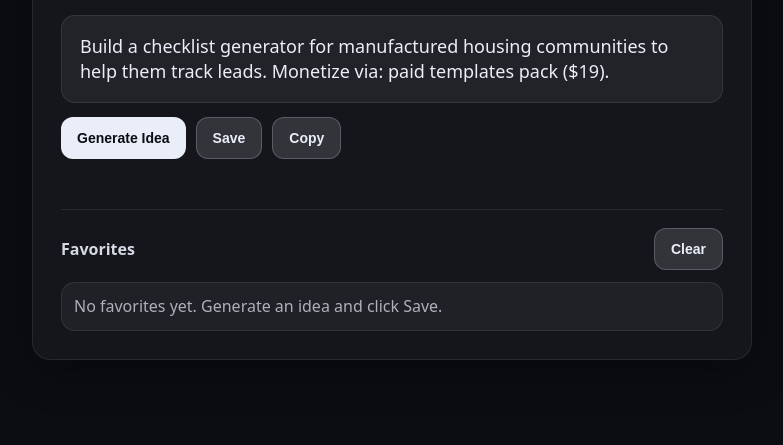
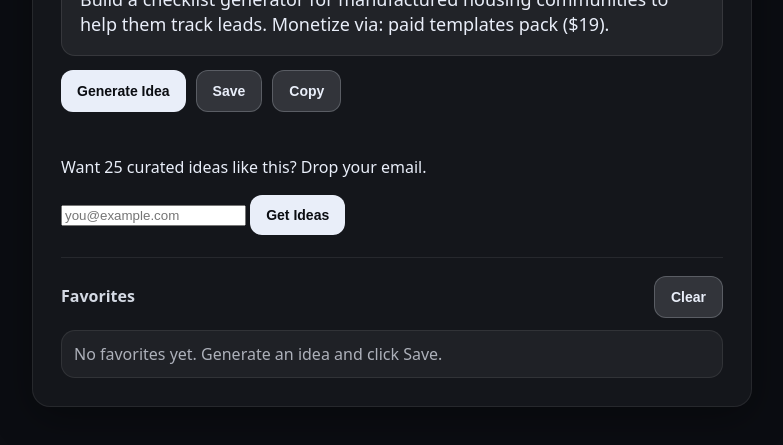
Before and after one commit to brentjm8/idea-forge, a website built with Vite: page index.html in a window 1280 px wide. Shown: the part 275-720 px from the top of the page, without its empty margins (248-1031 px from the left). Built offline with nearby package versions, Linux system fonts and the light colour scheme.

Commit message:
Add email capture form

```diff
--- a/index.html
+++ b/index.html
@@ -25,6 +25,29 @@
 
 
 <p id="status" class="status"></p>
+<form
+  name="idea-signups"
+  method="POST"
+  data-netlify="true"
+  class="signup"
+>
+  <input type="hidden" name="form-name" value="idea-signups" />
+
+  <p class="signup-text">
+    Want 25 curated ideas like this? Drop your email.
+  </p>
+
+  <div class="signup-row">
+    <input
+      type="email"
+      name="email"
+      placeholder="you@example.com"
+      required
+    />
+    <button type="submit">Get Ideas</button>
+  </div>
+</form>
+
 <section class="favorites">
   <div class="favorites-header">
     <h2>Favorites</h2>
```
